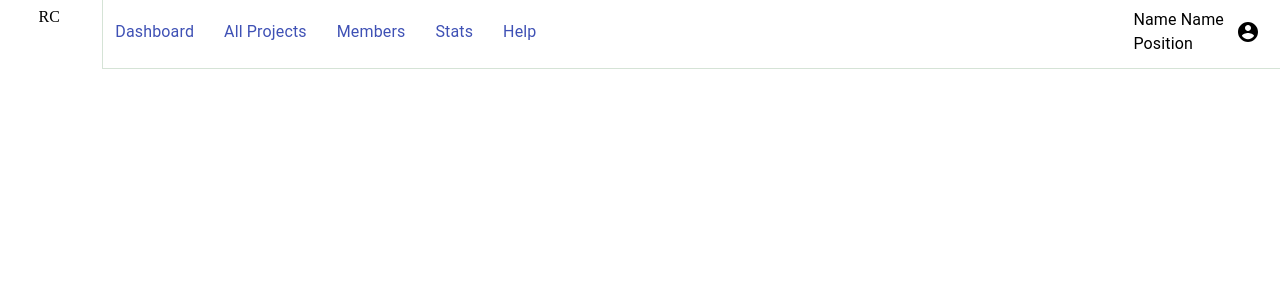
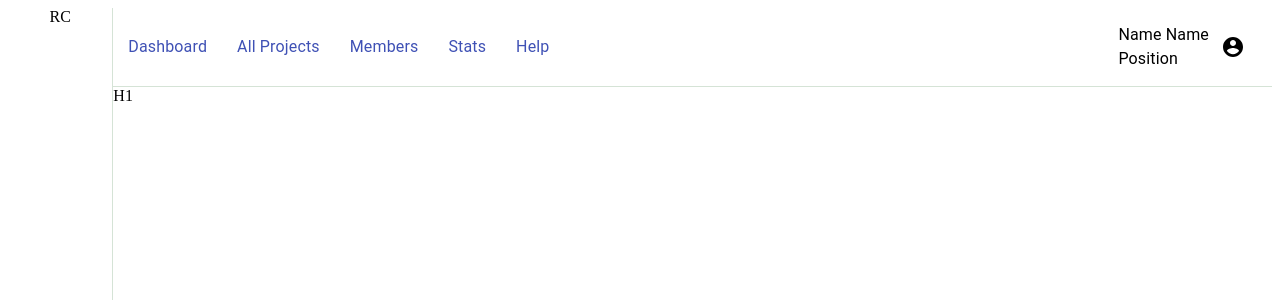
Before and after one commit to o-okhotnykov/probation-react-project, a React (Create React App) app: page / in a window 1280 px wide. Shown: the top 300 px of the page. Built offline with nearby package versions, Linux system fonts and the light colour scheme.

Commit message:
00:[add styles to header]

```diff
--- a/src/App.tsx
+++ b/src/App.tsx
@@ -6,7 +6,7 @@ import { Main } from './components/Main';
 export const App: React.FC = () => {
     return (
         <div className="App">
-            <Grid container spacing={3}>
+            <Grid container>
                 <Grid item xs={1} className="side-section-container">
                     <SideSection />
                 </Grid>
--- a/src/components/Main.tsx
+++ b/src/components/Main.tsx
@@ -6,6 +6,7 @@ export const Main: React.FC = () => {
     return (
         <>
             <Navigation />
+            <div>H1</div>
         </>
     );
 };
--- /dev/null
+++ b/src/components/Navigation/Main.css
@@ -0,0 +1,3 @@
+.main-section{
+    padding: 0;
+}
--- a/src/components/Navigation/Navigation.css
+++ b/src/components/Navigation/Navigation.css
@@ -2,12 +2,14 @@
     display: flex;
     align-items: center;
     justify-content: space-between;
+    border-bottom: 1px solid #d5e3d6;
+    padding: 15px;
 }
 .user-menu {
     display: flex;
     flex-direction: row;
 }
-.user-data{
+.user-data {
     display: flex;
     flex-direction: column;
 }
--- a/src/components/Navigation/Navigation.tsx
+++ b/src/components/Navigation/Navigation.tsx
@@ -1,13 +1,14 @@
 import React from 'react';
+import Grid from '@material-ui/core/Grid';
 import { UserMenu } from './UserMenu/UserMenu';
 import { Navbar } from './Navbar/Navbar';
 import './Navigation.css';
 
 export const Navigation: React.FC = () => {
     return (
-        <header className="header">
+        <Grid item xs={12} className="header">
             <Navbar />
             <UserMenu />
-        </header>
+        </Grid>
     );
 };
--- a/src/components/SideSection/SideSection.css
+++ b/src/components/SideSection/SideSection.css
@@ -2,10 +2,8 @@
     display: flex;
     align-items: flex-start;
     justify-content: center;
+    height: 100vh;
 }
 .side-section-container{
     border-right: 1px solid #d5e3d6;
 }
-.main-section {
-    border-bottom: 1px solid #d5e3d6;
-}
```
Also changed, not shown: tsconfig.json (+2 -8 lines), 1 other file (tests, documents, lock files or other folders).
